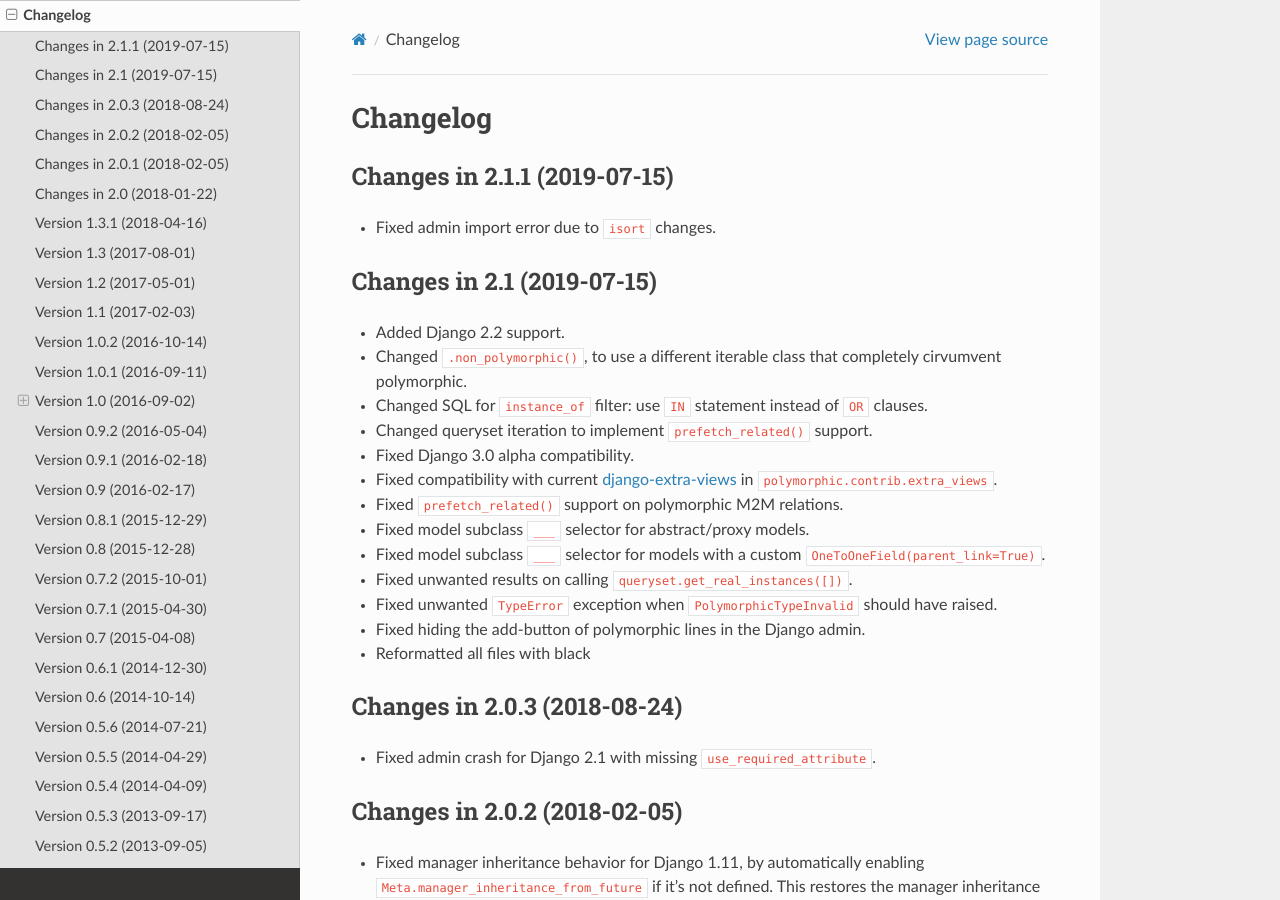
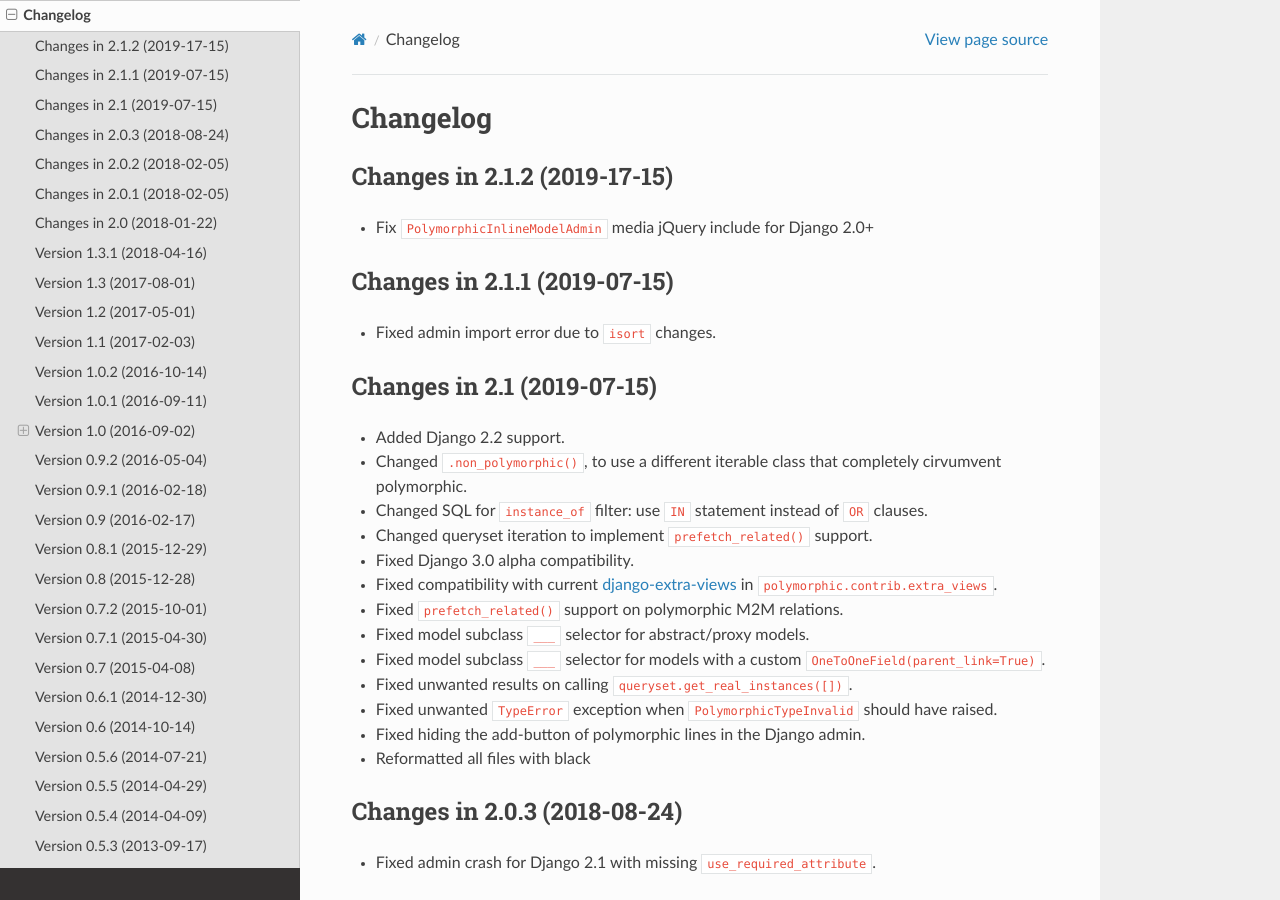
Before and after one commit to jazzband/django-polymorphic, a Sphinx documentation site: the page built from docs/changelog.rst, in a window 1280 px wide and 900 px high. Built offline with Sphinx 7.4.7 and the Read the Docs theme 2.0.0, drawn with Linux system fonts in a browser that asks for light colours.

Commit message:
Bump to v2.1.2

```diff
--- a/docs/changelog.rst
+++ b/docs/changelog.rst
@@ -1,5 +1,11 @@
 Changelog
 =========
+
+Changes in 2.1.2 (2019-17-15)
+-----------------------------
+
+* Fix ``PolymorphicInlineModelAdmin`` media jQuery include for Django 2.0+
+
 
 Changes in 2.1.1 (2019-07-15)
 -----------------------------
--- a/docs/conf.py
+++ b/docs/conf.py
@@ -61,9 +61,9 @@
 # built documents.
 #
 # The short X.Y version.
-version = "2.1.1"
+version = "2.1.2"
 # The full version, including alpha/beta/rc tags.
-release = "2.1.1"
+release = "2.1.2"
 
 # The language for content autogenerated by Sphinx. Refer to documentation
 # for a list of supported languages.
--- a/setup.cfg
+++ b/setup.cfg
@@ -1,6 +1,6 @@
 [metadata]
 name = django-polymorphic
-version = 2.1.1
+version = 2.1.2
 description = Seamless polymorphic inheritance for Django models
 long_description = file:README.rst
 author = Bert Constantin
```
